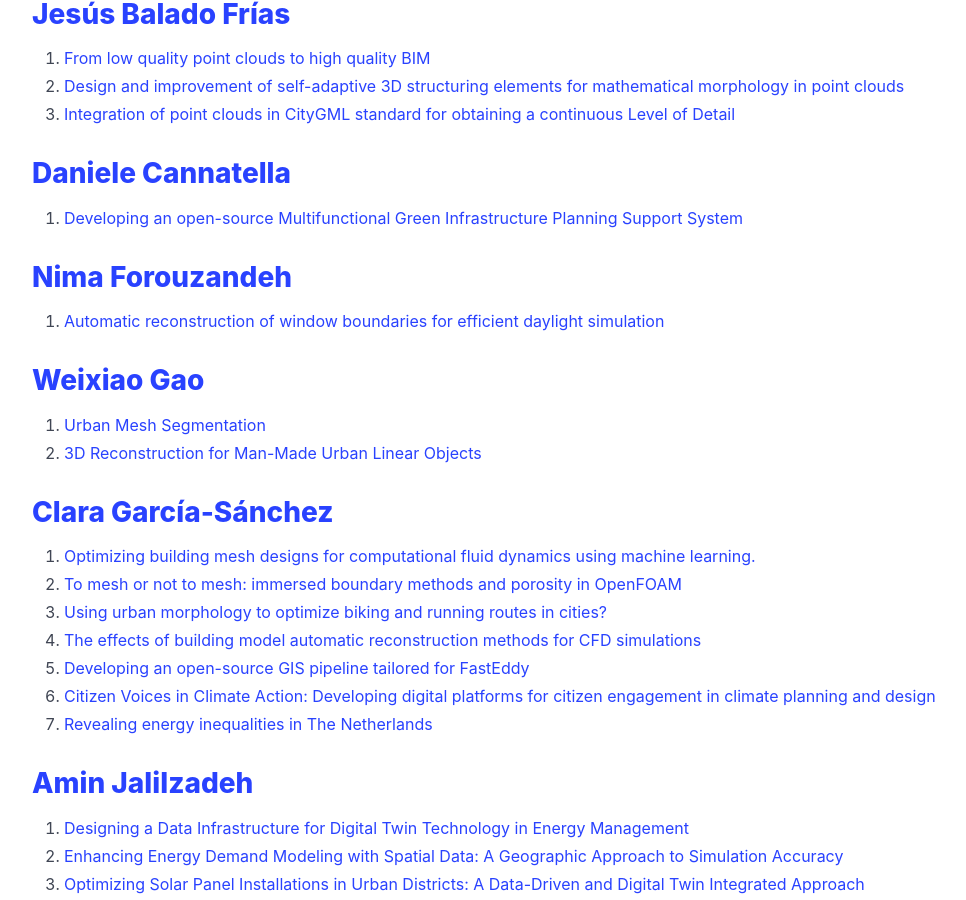
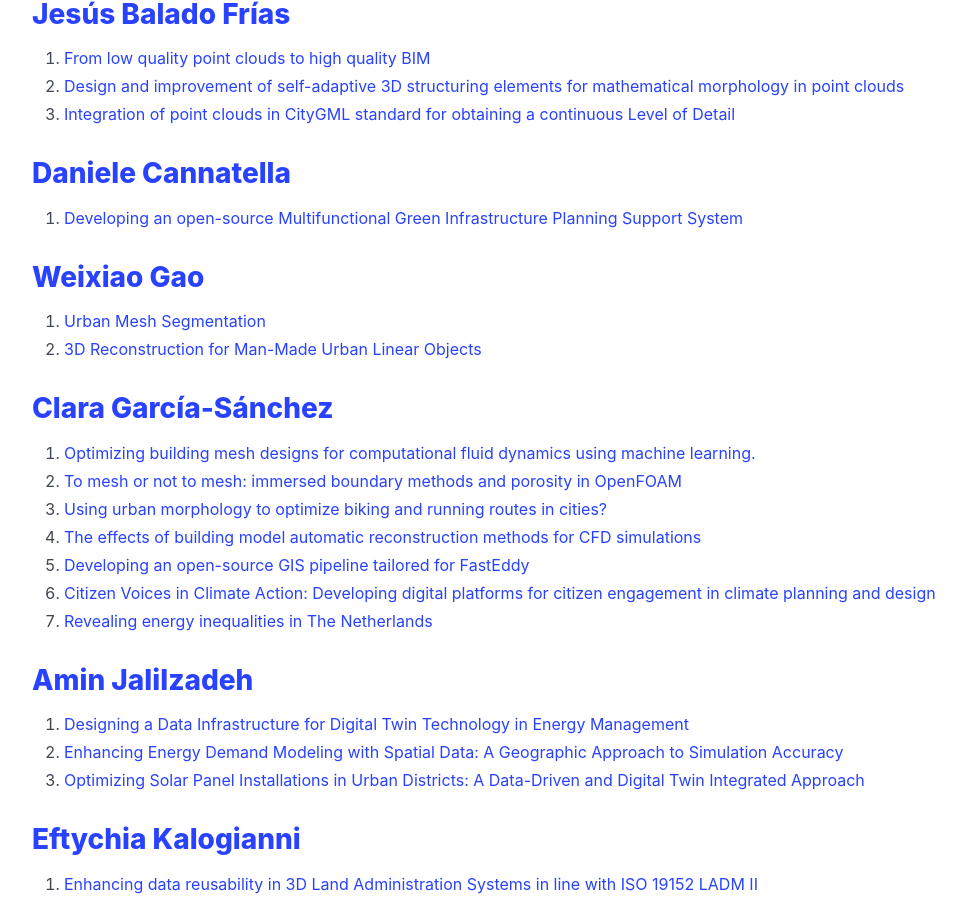
Before and after one commit to tudelft3d/geo2020, a Jekyll site: the page built from potentialtopics/index.md, in a window 1280 px wide and 900 px high, scrolled down 1204 px. Shown: the whole window, without its empty margins (32-998 px from the left). Built offline with Jekyll 4.4.1, drawn with Linux system fonts in a browser that asks for light colours.

Commit message:
remove Nima topics

```diff
--- a/potentialtopics/index.md
+++ b/potentialtopics/index.md
@@ -49,9 +49,6 @@ permalink: /potentialtopics/
 
 ## [Daniele Cannatella](https://3d.bk.tudelft.nl/dcannatella/)
 1. [Developing an open-source Multifunctional Green Infrastructure Planning Support System](https://3d.bk.tudelft.nl/education/msctopics/#designing-a-nature-based-solutions-planning-support-system)
-
-## [Nima Forouzandeh](https://www.tudelft.nl/staff/n.forouzandeh/)
-1. [Automatic reconstruction of window boundaries for efficient daylight simulation](https://3d.bk.tudelft.nl/education/msctopics/#automatic-reconstruction-of-window-boundaries-for-efficient-daylight-simulation)
 
 ## [Weixiao Gao](https://3d.bk.tudelft.nl/weixiao/)
  1. [Urban Mesh Segmentation](https://3d.bk.tudelft.nl/education/msctopics/#urban-mesh-segmentation)
```
